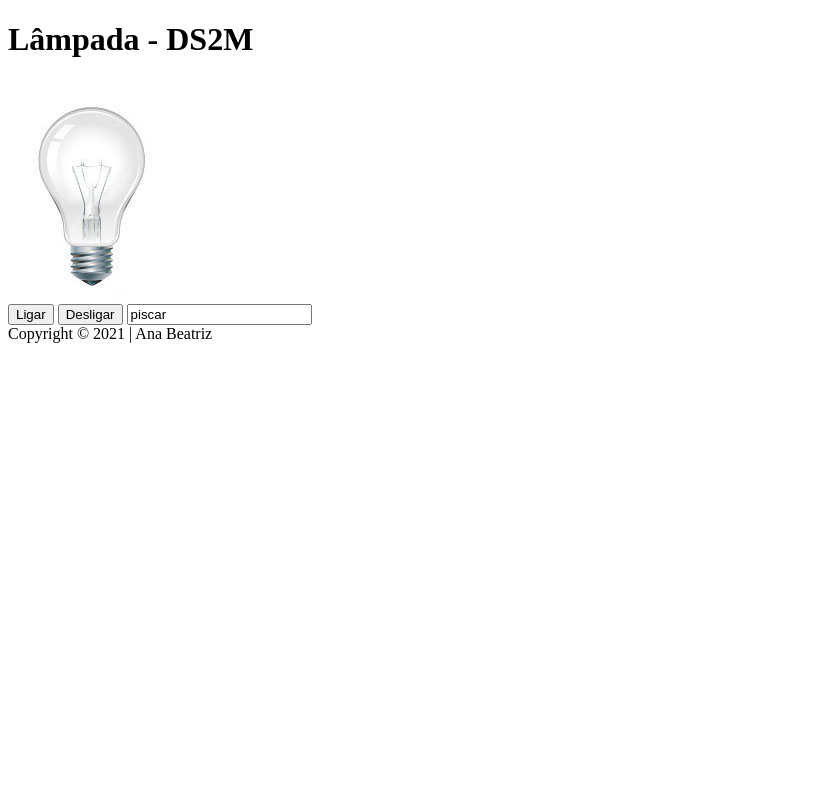
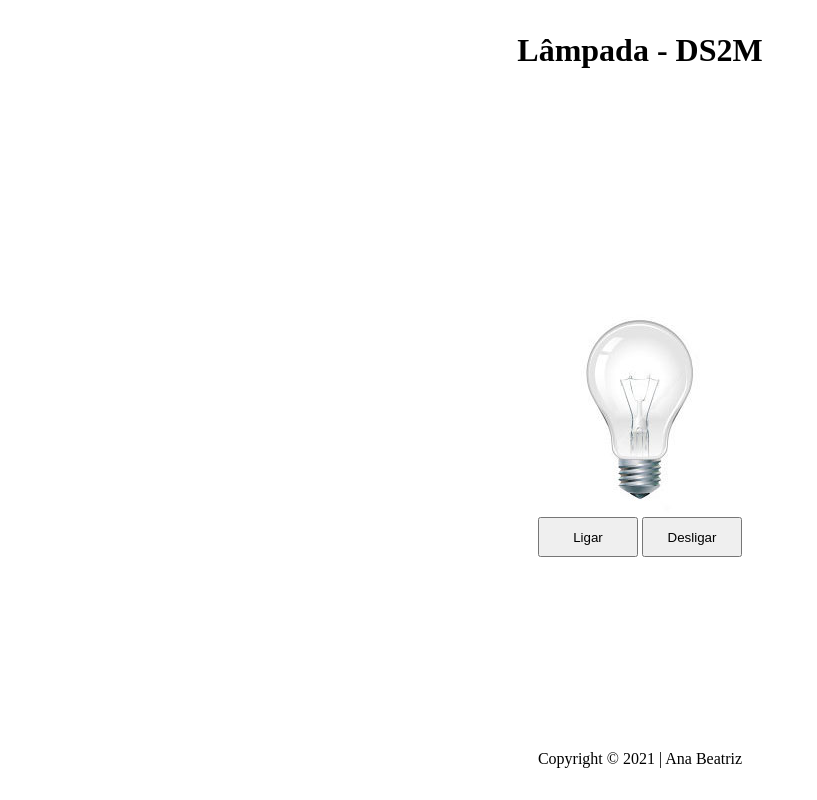
Before and after one commit to anabeatriz02/lampada-pwfe, a plain HTML site: page index.html in a window 1280 px wide. Shown: the whole page, without its empty margins (0-817 px from the left). Drawn offline with Linux system fonts and the light colour scheme.

Commit message:
atualizar

```diff
--- a/index.html
+++ b/index.html
@@ -4,6 +4,7 @@
     <meta charset="UTF-8">
     <meta name="viewport" content="width=device-width, initial-scale=1.0">
     <title>Lâmpada</title>
+    <link rel="stylesheet" href="style.css">
 </head>
 <body>
     <header>
@@ -16,7 +17,7 @@
         <div class="button-container">
             <button id="ligar">Ligar</button>
             <button id="desligar">Desligar</button>
-            <input type="text" value="piscar">
+
         </div>
     </main>
     <footer>
--- a/style.css
+++ b/style.css
@@ -7,24 +7,26 @@
 body{
     display: flex;
     width: 100vw;
+    height: 100vh;
     flex-direction: column;
     justify-content: center;
     align-items: center;
 }
 
 header{
-    height: 100vh;
+    height: 100px;
     display: flex;
     justify-content: center;
     align-items: center;
 }
 
 main{
-    flex-grow: 1;
+    flex-grow: 25;
     display: flex;
     flex-direction: column;
     justify-content: center;
     align-items: center;
+    padding-top: 10x;
 }
 
 button{
```
